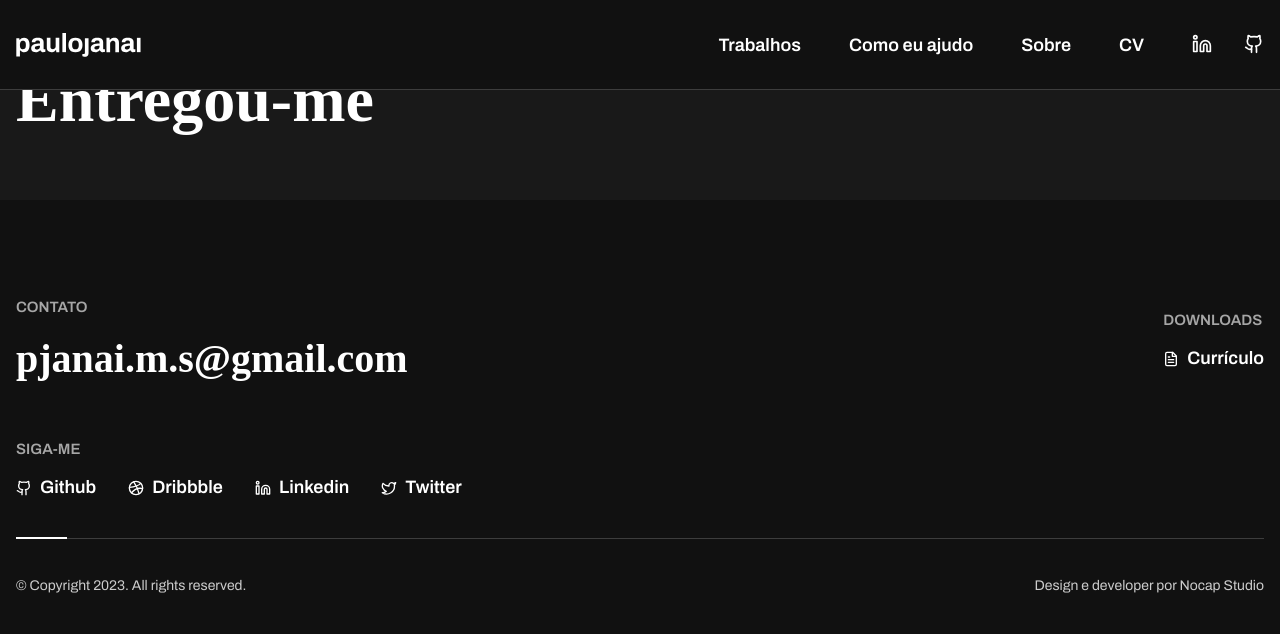
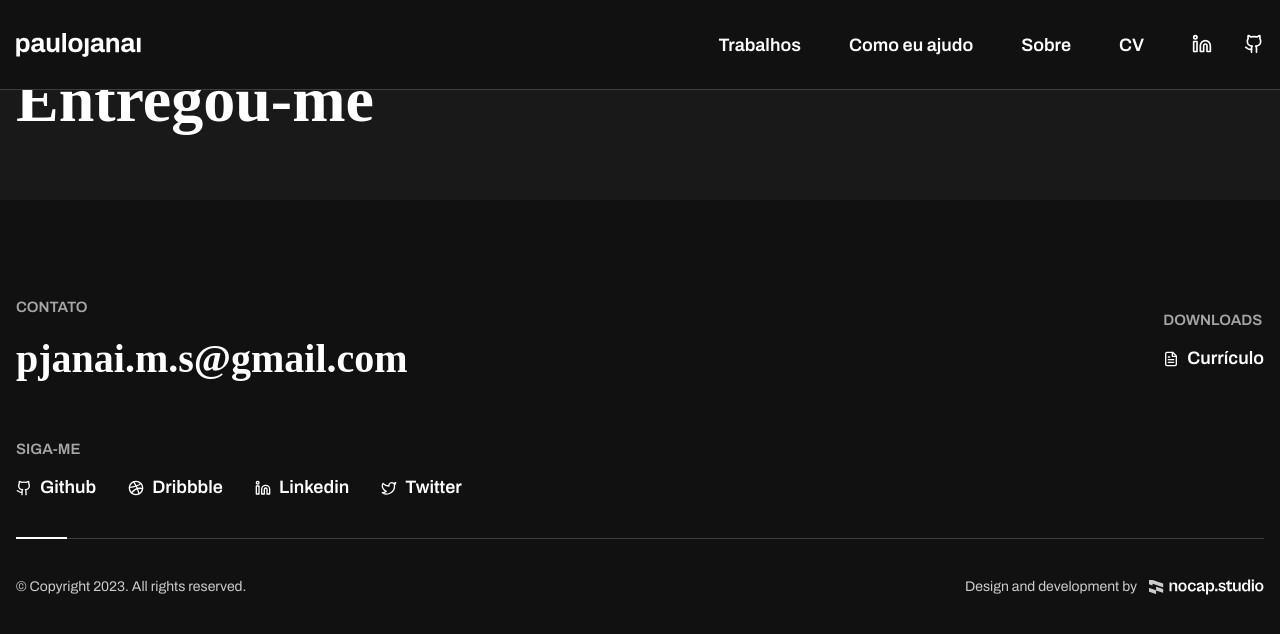
Before and after one commit to paulojanai/my-website-react, a React (Vite) app: page /cases/entregou-me-web in a window 1280 px wide. Shown: the top 634 px of the page. Built offline with nearby package versions, Linux system fonts and the light colour scheme; a web font is replaced by a local one.

Commit message:
feat: footer updated

```diff
--- a/src/components/CardConcept.tsx
+++ b/src/components/CardConcept.tsx
@@ -11,7 +11,7 @@ const CardConcept: React.FC<ICaseConcept> = ({
   githubURL,
 }: ICaseConcept) => {
   return (
-    <div className='card-concept'>
+    <div className='card-concept' data-aos='fade-up'>
       <div className='thumb'>
         <img src={image} alt='' />
       </div>
--- a/src/components/CardWork.tsx
+++ b/src/components/CardWork.tsx
@@ -9,7 +9,7 @@ const CardWork: React.FC<ICase> = ({
   comingSoon,
 }: ICase) => {
   return (
-    <div className='card-work'>
+    <div className='card-work' data-aos='fade-up'>
       <div className='thumb'>
         <img src={image} alt='' />
       </div>
--- a/src/components/ui/footer.tsx
+++ b/src/components/ui/footer.tsx
@@ -1,6 +1,8 @@
 import Link from '@components/Link';
 import GridContainer from '@components/Grid';
 import Separator from '@components/Separator';
+
+import NocapStudio from '@assets/NocapStudio.svg';
 
 function Footer() {
   return (
@@ -66,7 +68,12 @@ function Footer() {
 
         <div className='bottom'>
           <p>© Copyright 2023. All rights reserved.</p>
-          <p>Design e developer por Nocap Studio</p>
+          <div className='development'>
+            <p>Design and development by</p>
+            <a href='https://nocapstudio.com.br' target='_blank'>
+              <img src={NocapStudio} alt='Nocap Studio' />
+            </a>
+          </div>
         </div>
       </GridContainer>
     </footer>
--- a/src/pages/home.tsx
+++ b/src/pages/home.tsx
@@ -12,8 +12,7 @@ import PictureAbout from '@assets/picture-about.webp';
 import GrupoBoticario from '@assets/grupo_boticario.png';
 import CasaMagalhaes from '@assets/cm.png';
 import Automacaocom from '@assets/automacao_com.png';
-import Button from '@components/Button';
-import { Code2, FileText, Layers } from 'lucide-react';
+import { Code2, Layers } from 'lucide-react';
 import ButtonIcon from '@components/ButtonIcon';
 
 function Home() {
@@ -40,7 +39,7 @@ function Home() {
 
       <div className='section-works'>
         <GridContainer>
-          <h2>Trabalhos selecionados</h2>
+          <h2 data-aos='fade-up'>Trabalhos selecionados</h2>
 
           <div className='listview-works'>
             {Cases.map((item, index) => {
@@ -64,7 +63,7 @@ function Home() {
 
       <div className='section-concept'>
         <GridContainer>
-          <h2>Projetos pessoais e Conceito</h2>
+          <h2 data-aos='fade-up'>Projetos pessoais e Conceito</h2>
 
           <div className='listview-concepts'>
             {CasesConcept.map((item, index) => {
@@ -86,14 +85,14 @@ function Home() {
 
       <div className='section-how-help'>
         <GridContainer>
-          <h2>Como eu ajudo</h2>
+          <h2 data-aos='fade-up'>Como eu ajudo</h2>
 
-          <p className='body-l-paragraph'>
+          <p className='body-l-paragraph' data-aos='fade-up'>
             Contrate-me se precisar de um designer de produto, visual designer,
             criação e manutenção de design system, desenvolvimento front-end.
           </p>
 
-          <div className='design-developer'>
+          <div className='design-developer' data-aos='fade-up'>
             <div className='card-help'>
               <div className='card-header'>
                 <Layers size={40} color='white' />
@@ -179,11 +178,11 @@ function Home() {
       <div className='section-about'>
         <GridContainer>
           <div className='text-about'>
-            <h2>
+            <h2 data-aos='fade-up'>
               Paulo Janai, Product Designer, Developer, atualmente baseado no
               Brasil
             </h2>
-            <div className='description'>
+            <div className='description' data-aos='fade-up'>
               <p className='body-m'>
                 Meu nome é Paulo Janai Mariano da Silva. Atuo como product
                 designer que mora no Canindé, Brasil. Minha principal área hoje
@@ -208,7 +207,7 @@ function Home() {
               <FileText size={24} />
             </Button> */}
           </div>
-          <div className='image-about'>
+          <div className='image-about' data-aos='fade-up'>
             <img src={PictureAbout} alt='Foto de Paulo Janai' />
             <div className='group-social'>
               <ButtonIcon
--- a/src/scss/components/_footer.scss
+++ b/src/scss/components/_footer.scss
@@ -55,8 +55,21 @@ footer {
       line-height: 100%;
     }
 
-    img {
-      height: 1.6rem;
+    .development {
+      @include flex(row, center, center);
+      gap: 1.2rem;
+
+      a {
+        img {
+          height: 1.6rem;
+          filter: grayscale(1);
+          transition: filter 0.3s;
+
+          &:hover {
+            filter: grayscale(0);
+          }
+        }
+      }
     }
   }
 
@@ -97,10 +110,8 @@ footer {
     .bottom {
       @include flex(column, center, center);
 
-      p {
-        &:first-child {
-          margin-bottom: 2.4rem;
-        }
+      .development {
+        margin-top: 1.6rem;
       }
     }
   }
```
Also changed, not shown: src/assets/NocapStudio.svg (added).
